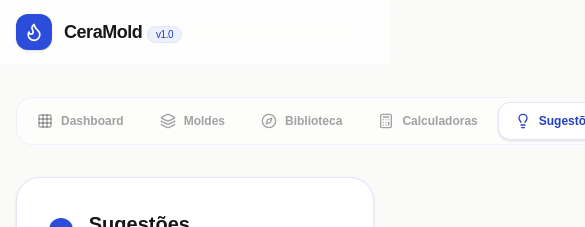
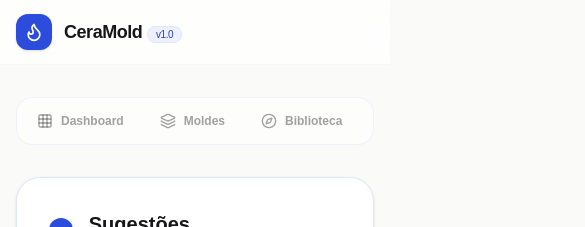
Before and after one commit to huanafigueredo/moldeceramica, a React (Vite) app: page /sugestoes in a window 390 px wide. Shown: the top 227 px of the page, 585 px wide, since content can reach past the window. Built offline with nearby package versions, Linux system fonts and the light colour scheme; no server answers.

Commit message:
Corrige overflow horizontal da página inteira no mobile
O header e a barra de abas eram itens de um flex column sem min-w-0,
então o conteúdo não-quebrável das abas forçava a largura da página
inteira além da viewport, arrastando o cabeçalho junto ao rolar.

```diff
--- a/src/components/AppHeader.tsx
+++ b/src/components/AppHeader.tsx
@@ -19,7 +19,7 @@ export default function AppHeader({ globalShrinkage }: AppHeaderProps) {
 
   return (
     <>
-      <header className="no-print sticky top-0 bg-white/70 backdrop-blur-md border-b border-terracotta-100/30 z-40 transition-colors">
+      <header className="no-print sticky top-0 w-full min-w-0 bg-white/70 backdrop-blur-md border-b border-terracotta-100/30 z-40 transition-colors">
         <div className="max-w-7xl mx-auto px-4 sm:px-6 lg:px-8 h-16 flex items-center justify-between">
           <Link to="/" className="flex items-center gap-3">
             <div className="w-9 h-9 rounded-xl bg-terracotta-500 flex items-center justify-center text-white shadow-sm">
@@ -45,8 +45,8 @@ export default function AppHeader({ globalShrinkage }: AppHeaderProps) {
         </div>
       </header>
 
-      <div className="no-print max-w-7xl mx-auto px-4 sm:px-6 lg:px-8 pt-8">
-        <div className="flex bg-white/50 p-1 rounded-2xl border border-terracotta-100/50 mb-8 gap-1 overflow-x-auto">
+      <div className="no-print w-full min-w-0 max-w-7xl mx-auto px-4 sm:px-6 lg:px-8 pt-8">
+        <div className="flex bg-white/50 p-1 rounded-2xl border border-terracotta-100/50 mb-8 gap-1 overflow-x-auto min-w-0">
           {NAV_ITEMS.map((item) => {
             const isActive = location.pathname === item.path;
             const Icon = item.icon;
```
